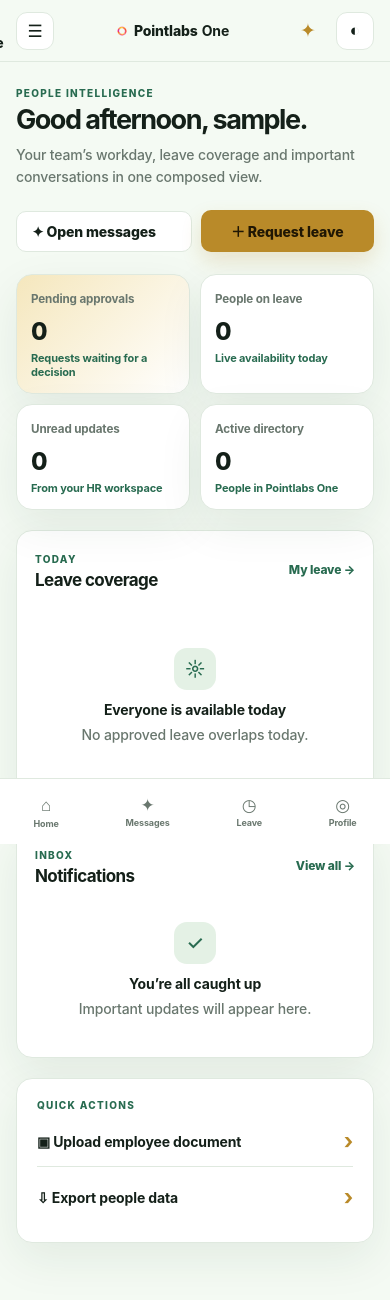
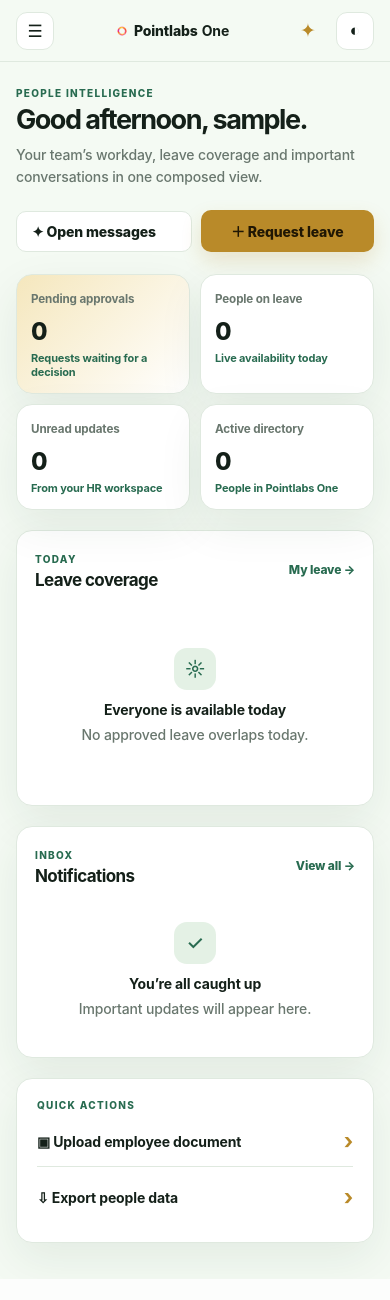
Before and after one commit to PrashanChamara/pointlabs, a Flask app: page / in a window 390 px wide. Shown: the top 1300 px of the page. After the commit the page ends 1278 px from the top, so only its background shows below. Run offline with Flask 3, Linux system fonts and the light colour scheme; the visitor is signed in with stand-in values (Sample User, id 1); data that the repository does not hold is empty.

Commit message:
fix: refine mobile navigation drawer

```diff
--- a/app/static/app.js
+++ b/app/static/app.js
@@ -1,3 +1,26 @@
-const root=document.documentElement;
-document.querySelector('[data-theme-toggle]')?.addEventListener('click',()=>{const next=root.dataset.theme==='dark'?'light':'dark';root.dataset.theme=next;localStorage.setItem('pointlabs-theme',next)});
-document.querySelector('[data-menu-toggle]')?.addEventListener('click',()=>document.querySelector('#sidebar')?.classList.toggle('open'));
+const root = document.documentElement;
+const sidebar = document.querySelector('#sidebar');
+const menuButton = document.querySelector('[data-menu-toggle]');
+
+document.querySelector('[data-theme-toggle]')?.addEventListener('click', () => {
+  const next = root.dataset.theme === 'dark' ? 'light' : 'dark';
+  root.dataset.theme = next;
+  localStorage.setItem('pointlabs-theme', next);
+});
+
+const closeMenu = () => {
+  sidebar?.classList.remove('open');
+  menuButton?.setAttribute('aria-expanded', 'false');
+};
+
+menuButton?.addEventListener('click', () => {
+  const isOpen = sidebar?.classList.toggle('open');
+  menuButton.setAttribute('aria-expanded', String(Boolean(isOpen)));
+});
+
+document.addEventListener('click', (event) => {
+  if (window.innerWidth <= 680 && sidebar?.classList.contains('open') && !sidebar.contains(event.target) && !menuButton?.contains(event.target)) closeMenu();
+});
+document.addEventListener('keydown', (event) => { if (event.key === 'Escape') closeMenu(); });
+window.addEventListener('resize', () => { if (window.innerWidth > 680) closeMenu(); });
+sidebar?.querySelectorAll('a').forEach((link) => link.addEventListener('click', () => { if (window.innerWidth <= 680) closeMenu(); }));
--- /dev/null
+++ b/app/static/mobile-fixes.css
@@ -0,0 +1,14 @@
+/* Responsive navigation corrections kept separate from the core design system. */
+.brand-logo { width: 114px; height: 25px; object-fit: contain; }
+html[data-theme="dark"] .brand-logo-dark { width: 114px; height: 25px; object-fit: cover; object-position: center; transform: none; mix-blend-mode: normal; }
+
+@media (max-width: 680px) {
+  .mobile-nav { display: none !important; }
+  .app-main { padding-bottom: 36px; }
+  .sidebar .brand { height: 36px; justify-content: flex-start; }
+  .sidebar .brand-logo-light { display: block !important; width: 114px; height: 25px; }
+  .sidebar .brand-logo-dark { display: none !important; }
+  html[data-theme="dark"] .sidebar .brand-logo-light { display: none !important; }
+  html[data-theme="dark"] .sidebar .brand-logo-dark { display: block !important; width: 114px; height: 25px; }
+  .sidebar .one-lockup { display: inline-flex; font-size: 17px; }
+}
--- a/app/templates/base.html
+++ b/app/templates/base.html
@@ -7,6 +7,7 @@
   <link rel="manifest" href="{{ url_for('static', filename='manifest.webmanifest') }}">
   <link rel="icon" href="{{ url_for('static', filename='icon.png') }}">
   <link rel="stylesheet" href="{{ url_for('static', filename='app.css') }}">
+  <link rel="stylesheet" href="{{ url_for('static', filename='mobile-fixes.css') }}">
   <script>document.documentElement.dataset.theme=localStorage.getItem('pointlabs-theme')||'light'</script>
 </head>
 <body>
--- a/app/templates/partials/navigation.html
+++ b/app/templates/partials/navigation.html
@@ -15,5 +15,4 @@
   </nav>
   <div class="sidebar-footer"><a class="account-card" href="{{ url_for('main.profile') }}" title="Open my profile"><span class="avatar avatar-large">{{ current_user.username[:1]|upper }}</span><span><b>{{ current_user.employee_profile.full_name if current_user.employee_profile else current_user.username }}</b><small>{{ 'Administrator' if current_user.is_administrator else 'Employee account' }}</small></span><i>›</i></a><a href="{{ url_for('auth.logout') }}" class="logout">Sign out <span>↗</span></a></div>
 </aside>
-<header class="topbar"><button class="icon-button mobile-menu" aria-label="Open menu" data-menu-toggle>☰</button><div class="mobile-brand"><img src="{{ url_for('static', filename='images/pointlabs-ring.png') }}" alt="">Pointlabs <b>One</b></div><div class="topbar-actions"><a class="top-message" href="{{ url_for('main.messages') }}" aria-label="Open messages">✦</a><button class="icon-button" aria-label="Toggle color theme" data-theme-toggle>◐</button></div></header>
-<nav class="mobile-nav" aria-label="Mobile navigation"><a href="{{ url_for('main.dashboard') }}">⌂<small>Home</small></a><a href="{{ url_for('main.messages') }}">✦<small>Messages</small></a><a href="{{ url_for('main.leave') }}">◷<small>Leave</small></a><a href="{{ url_for('main.profile') }}">◎<small>Profile</small></a></nav>
+<header class="topbar"><button class="icon-button mobile-menu" aria-label="Open menu" aria-expanded="false" data-menu-toggle>☰</button><div class="mobile-brand"><img src="{{ url_for('static', filename='images/pointlabs-ring.png') }}" alt="">Pointlabs <b>One</b></div><div class="topbar-actions"><a class="top-message" href="{{ url_for('main.messages') }}" aria-label="Open messages">✦</a><button class="icon-button" aria-label="Toggle color theme" data-theme-toggle>◐</button></div></header>
```
Also changed, not shown: tasks/lessons.md (+1 -0 lines), tests/main/test_people_workflows.py (+1 -0 lines).
